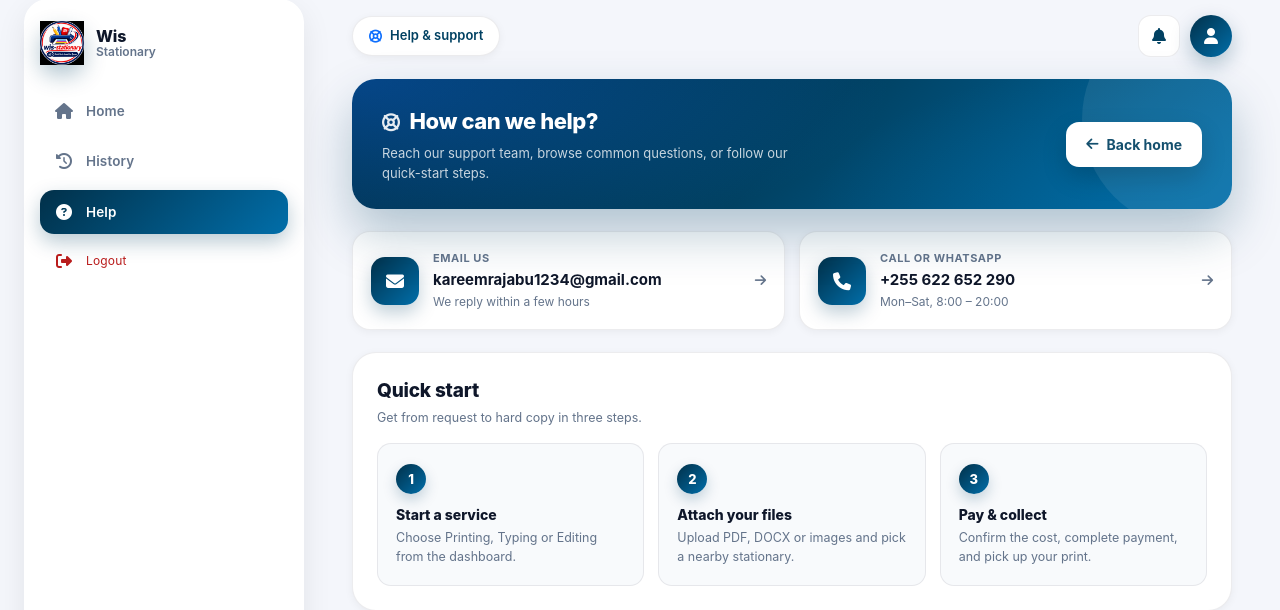
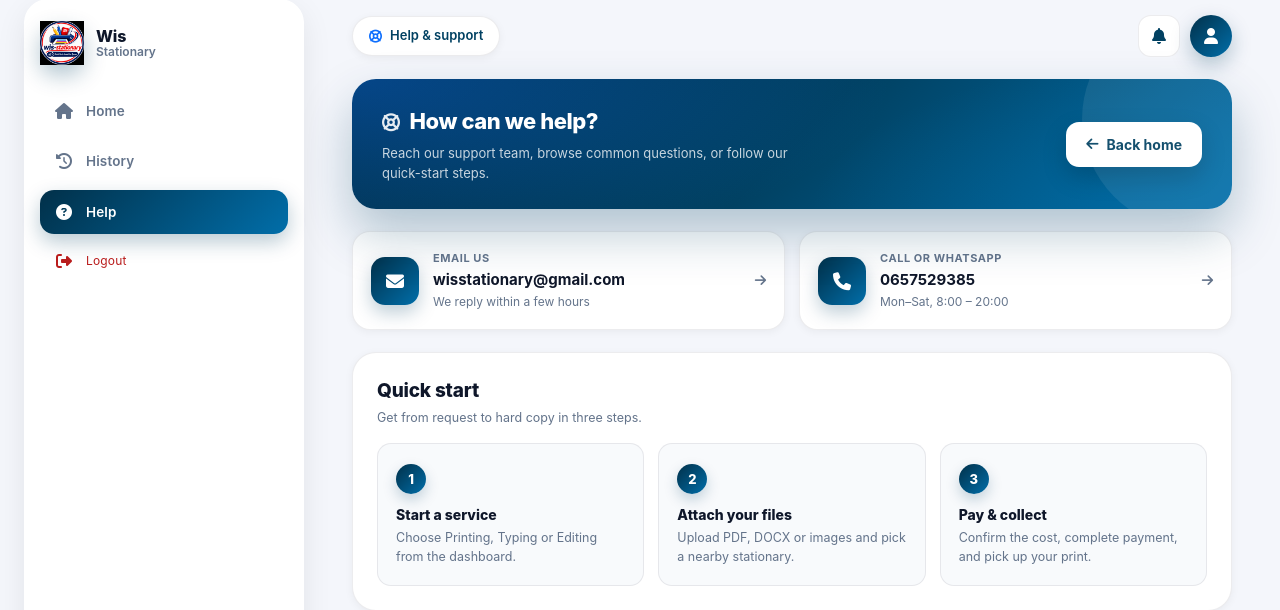
Before and after one commit to Ktraveller/hm_stationary, a Django app: page /customer/help/ in a window 1280 px wide. Shown: the part 17-627 px from the top of the page. Run offline with Django 5.2, Linux system fonts and the light colour scheme; a user stored in the database is signed in.

Commit message:
Contacts

```diff
--- a/stationary_system/templates/400.html
+++ b/stationary_system/templates/400.html
@@ -39,7 +39,7 @@
             <div class="error-links">
                 <span>Or</span>
                 <a href="{% url 'customer_help' %}"><i class="fas fa-question-circle"></i> Get help</a>
-                <a href="mailto:kareemrajabu1234@gmail.com"><i class="fas fa-envelope"></i> Email support</a>
+                <a href="mailto:wisstationary@gmail.com"><i class="fas fa-envelope"></i> Email support</a>
             </div>
         </div>
     </div>
--- a/stationary_system/templates/500.html
+++ b/stationary_system/templates/500.html
@@ -39,7 +39,7 @@
             <div class="error-links">
                 <span>Need help?</span>
                 <a href="{% url 'customer_help' %}"><i class="fas fa-question-circle"></i> Help center</a>
-                <a href="mailto:kareemrajabu1234@gmail.com"><i class="fas fa-envelope"></i> Email support</a>
+                <a href="mailto:wisstationary@gmail.com"><i class="fas fa-envelope"></i> Email support</a>
             </div>
         </div>
     </div>
--- a/stationary_system/templates/customer/help.html
+++ b/stationary_system/templates/customer/help.html
@@ -90,21 +90,21 @@
 
             <!-- ================= CONTACT CARDS ================= -->
             <section class="contact-grid">
-                <a href="mailto:kareemrajabu1234@gmail.com" class="contact-card">
+                <a href="mailto:wisstationary@gmail.com" class="contact-card">
                     <span class="contact-icon"><i class="fas fa-envelope"></i></span>
                     <div class="contact-copy">
                         <span class="contact-label">Email us</span>
-                        <strong class="contact-value">kareemrajabu1234@gmail.com</strong>
+                        <strong class="contact-value">wisstationary@gmail.com</strong>
                         <small>We reply within a few hours</small>
                     </div>
                     <i class="fas fa-arrow-right contact-arrow"></i>
                 </a>
 
-                <a href="tel:+255622652290" class="contact-card">
+                <a href="tel:+255657529385" class="contact-card">
                     <span class="contact-icon"><i class="fas fa-phone"></i></span>
                     <div class="contact-copy">
                         <span class="contact-label">Call or WhatsApp</span>
-                        <strong class="contact-value">+255 622 652 290</strong>
+                        <strong class="contact-value">0657529385</strong>
                         <small>Mon–Sat, 8:00 – 20:00</small>
                     </div>
                     <i class="fas fa-arrow-right contact-arrow"></i>
@@ -217,7 +217,7 @@
                     <h3>Still need help?</h3>
                     <p>Our team is a message away — reach out any time and we'll walk you through it.</p>
                 </div>
-                <a href="https://wa.me/255622652290" target="_blank" rel="noopener"
+                <a href="https://wa.me/255657529385" target="_blank" rel="noopener"
                     class="btn btn-primary">
                     <i class="fab fa-whatsapp"></i> Chat on WhatsApp
                 </a>
--- a/stationary_system/templates/customer/login_customer.html
+++ b/stationary_system/templates/customer/login_customer.html
@@ -266,8 +266,8 @@
 
             <div class="footer-col">
                 <h4>Contact</h4>
-                <a href="tel:+255622652290"><i class="fas fa-phone"></i> +255 622 652 290</a>
-                <a href="mailto:kareemrajabu1234@gmail.com"><i class="fas fa-envelope"></i> Email us</a>
+                <a href="tel:+255657529385"><i class="fas fa-phone"></i> 0657529385</a>
+                <a href="mailto:wisstationary@gmail.com"><i class="fas fa-envelope"></i> wisstationary@gmail.com</a>
                 <span><i class="fas fa-clock"></i> Mon–Sat · 8:00 – 20:00</span>
             </div>
 
--- a/stationary_system/templates/customer/payment.html
+++ b/stationary_system/templates/customer/payment.html
@@ -202,7 +202,7 @@
 
                     <div class="contact-note">
                         <i class="fas fa-headset"></i>
-                        <span>Need help? Contact us at <b>0622652290</b></p>
+                        <span>Need help? Contact us at <b>0657529385</b></p>
                     </div>
                 </section>
             </div>
```
